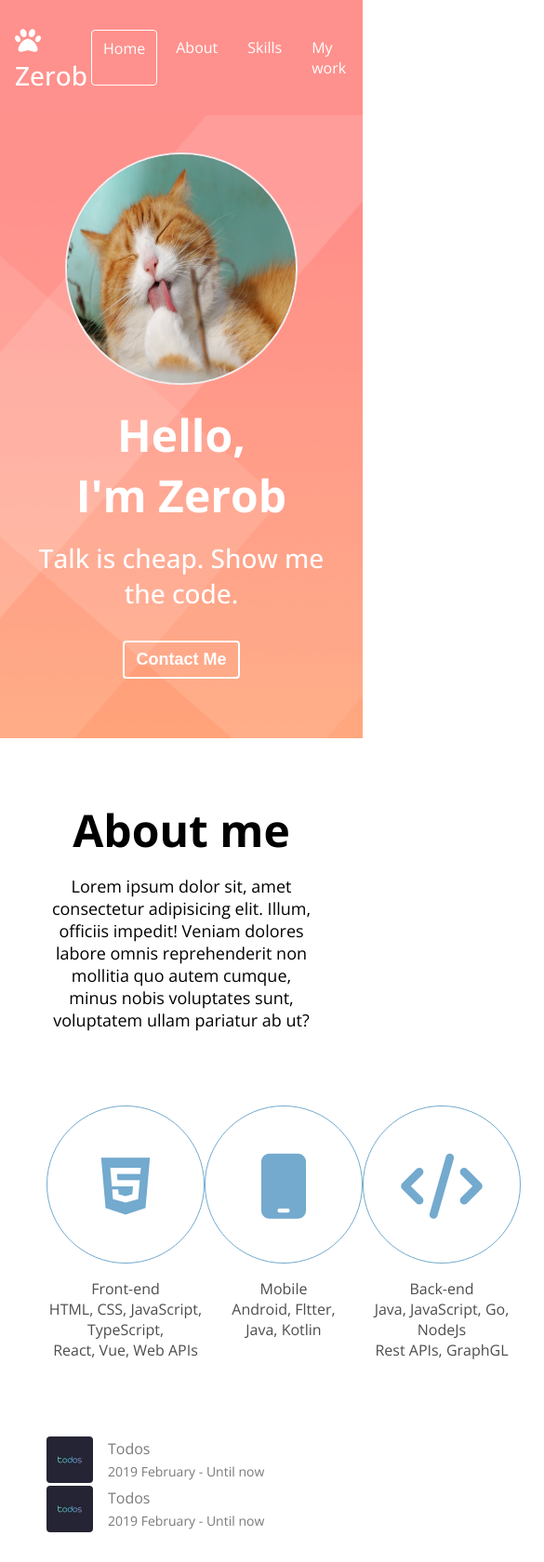
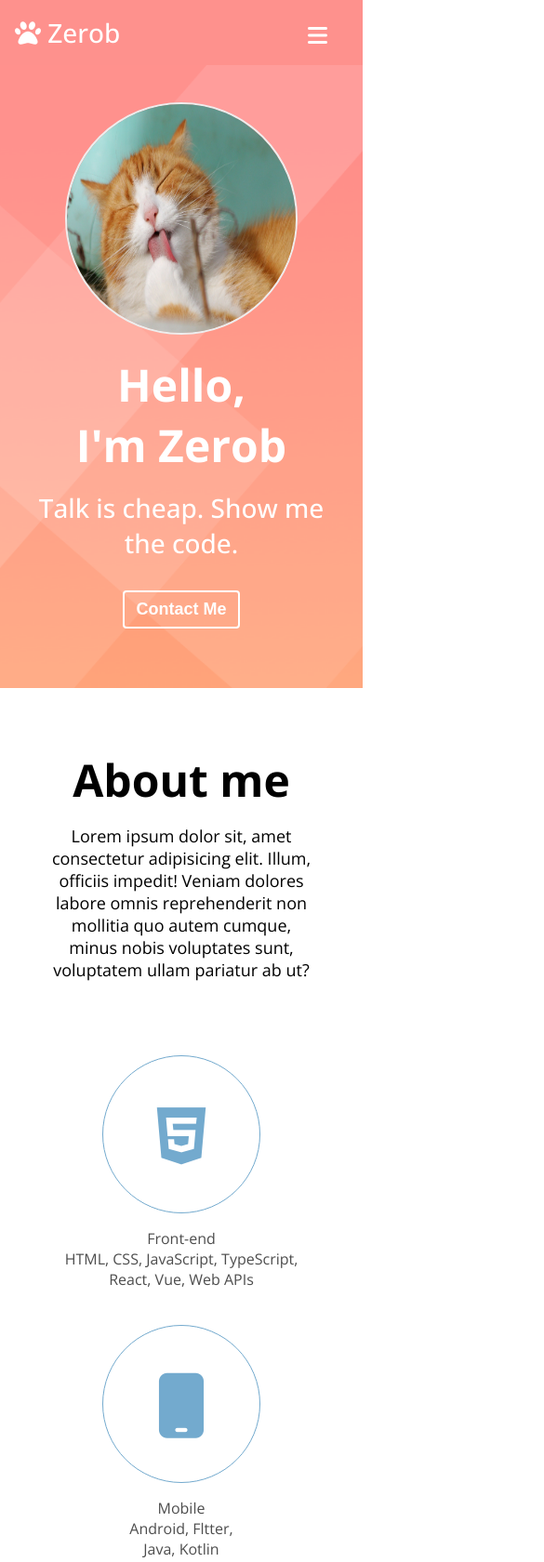
Before and after one commit to dev-zerob/portfolio, a plain HTML site: page index.html in a window 390 px wide. Shown: the top 1680 px of the page at 93% size, 585 px wide, since content can reach past the window. Drawn offline with nearby package versions, Linux system fonts and the light colour scheme.

Commit message:
Add responsive style

```diff
--- a/index.html
+++ b/index.html
@@ -30,6 +30,11 @@
         <li class="navbar__menu__item">Contact</li>
       </ul>
     </div>
+
+    <!-- Toggle button -->
+    <button class="navbar__toggle-btn">
+      <i class="fa-solid fa-bars"></i>
+    </button>
   </nav>
 
   <!-- Home -->
--- a/style.css
+++ b/style.css
@@ -124,6 +124,15 @@ p {
 .navbar__menu__item:hover {
   background-color: var(--color-dark-pink);
   border-radius: var(--size-border-radius);
+}
+
+.navbar__toggle-btn {
+  display: none;
+  position: absolute;
+  top: 24px;
+  right: 32px;
+  font-size: 24px;
+  color: var(--color-white);
 }
 
 /* Home */
@@ -450,3 +459,44 @@ p {
   transform: scale(1.1);
   color: var(--color-yellow);
 }
+
+/* For below 768px screen width */
+@media screen and (max-width: 768px) {
+  /* navBar */
+  #navBar {
+    flex-direction: column;
+    align-items: flex-start;
+  }
+
+  .navbar__menu {
+    flex-direction: column;
+    text-align: center;
+    width: 100%;
+    display: none;
+  }
+
+  .navbar__toggle-btn {
+    display: block;
+  }
+
+  .about__majors {
+    flex-direction: column;
+  }
+
+  .major {
+    margin-bottom: 38px;
+  }
+
+  .skillset {
+    flex-direction: column;
+  }
+
+  .project {
+    flex-grow: 1;
+  }
+
+  .testimonial__avators {
+    width: 80px;
+    height: 80px;
+  }
+}
```
